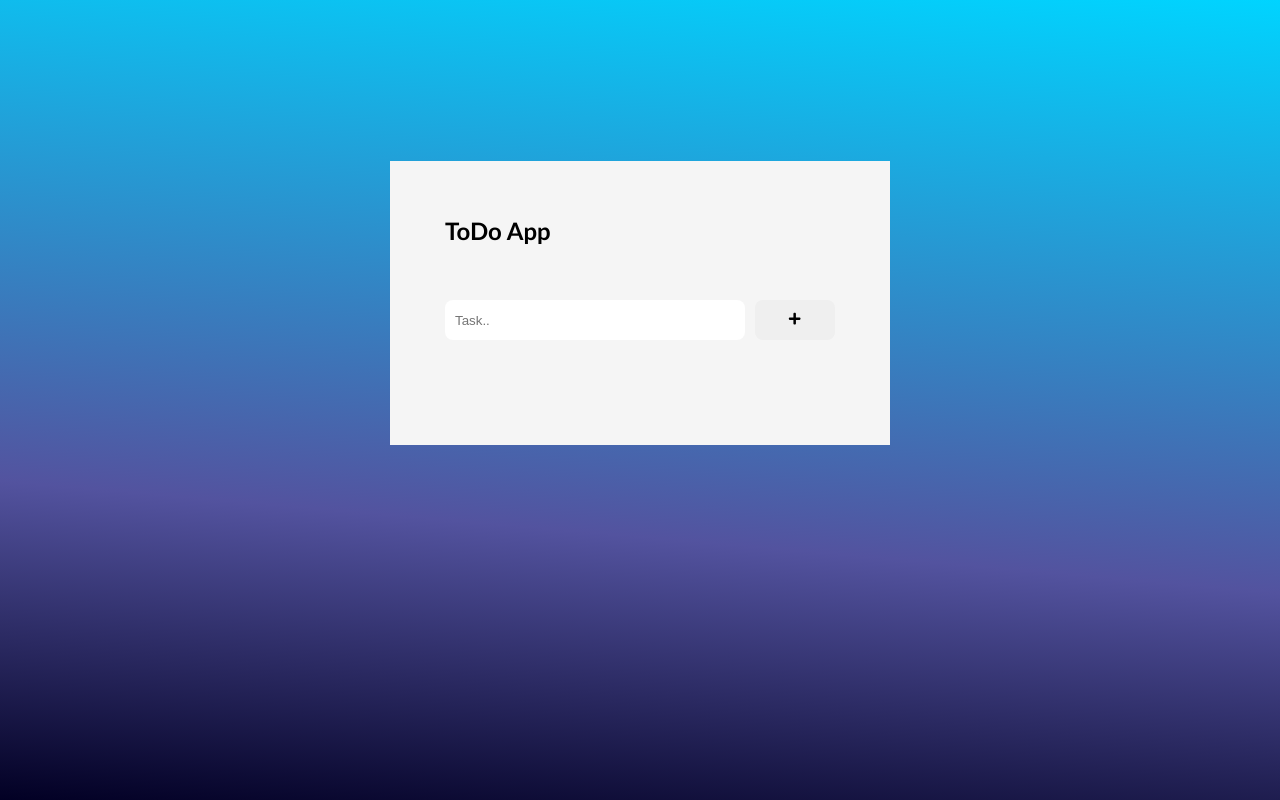
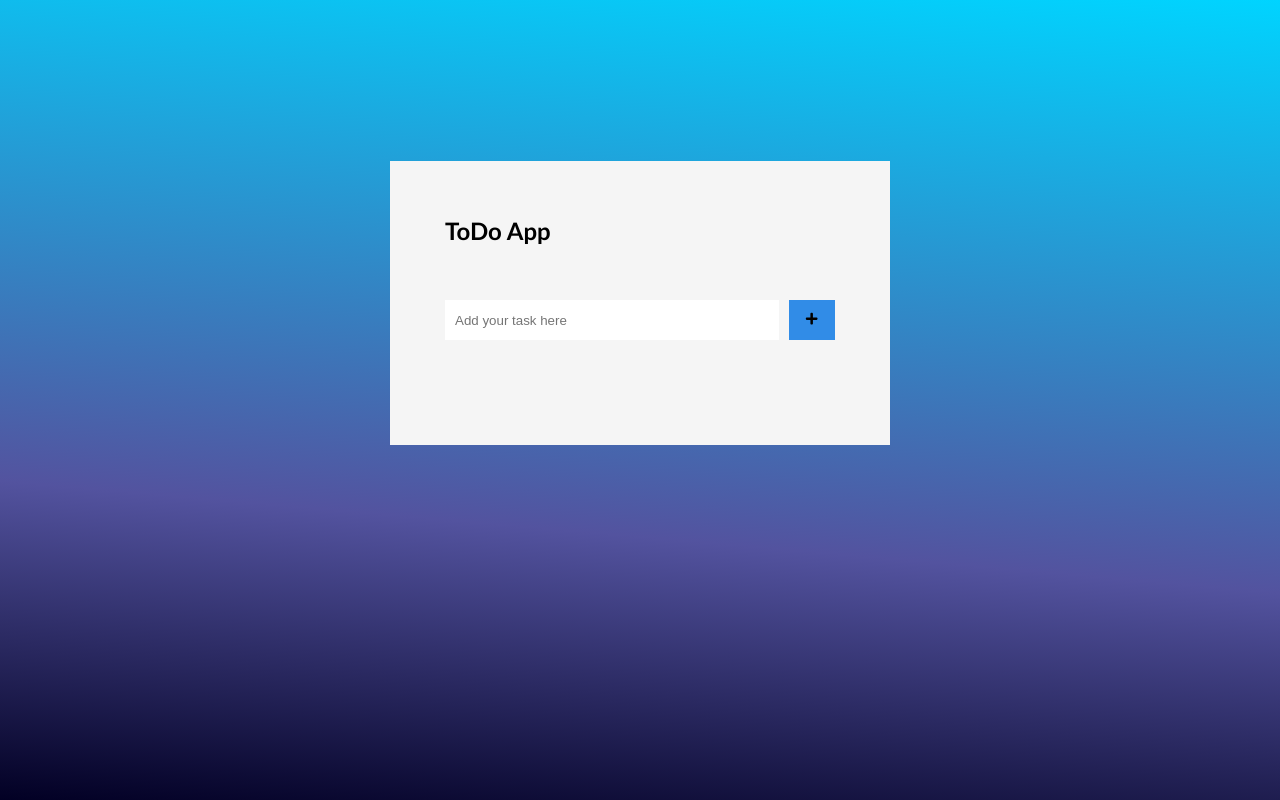
Before and after one commit to itsmenikhill/To-Do, a React (Create React App) app: page /dashboard in a window 1280 px wide. Shown: the top 800 px of the page. Built offline with nearby package versions, Linux system fonts and the light colour scheme.

Commit message:
added react context api for login

```diff
--- a/src/App.css
+++ b/src/App.css
@@ -13,7 +13,6 @@ body {
 }
 
 .App {
-  /* background-color: beige; */
   display: flex;
   flex-direction: column;
   justify-content: center;
@@ -38,21 +37,23 @@ body {
 }
 
 .header input {
+  flex: 77%;
   padding: 10px;
   margin: 5px;
   width: 300px;
   height: 40px;
   border: none;
-  border-radius: 8px;
+  border-radius: 0px;
 }
 
 .header button {
+  flex: 5%;
   padding: 5px;
   margin: 5px;
   width: 80px;
   height: auto;
   border: none;
-  border-radius: 8px;
+  background-color: #318CE7;
 }
 
 .todolist {
@@ -69,8 +70,6 @@ body {
   height: 50px;
   display: flex;
   color: black;
-  margin: 10px;
-  border-radius: 8px;
   flex-direction: row;
   justify-content: center;
 }
@@ -84,18 +83,16 @@ body {
   width: 300px;
   height: 20px;
   border: none;
-  border-radius: 8px;
 }
 
 .task button {
   background-color: rgb(239, 117, 117);
-  flex: 22%;
+  flex: 10%;
   padding: 5px;
   margin: 5px;
   width: 80px;
   height: auto;
   border: none;
-  border-radius: 8px;
 }
 
 button:hover{
@@ -146,7 +143,7 @@ button:hover{
 }
 
 .form-button:hover {
-  background-position: right center; /* change the direction of the change here */
+  background-position: right center;
   color: #fff;
   text-decoration: none;
 }
@@ -169,13 +166,11 @@ input {
   box-sizing: border-box;
   border: none;
   padding: 15px 0 15px 15px;
-  border-radius: 8px;
 }
 
 .container {
   background-color: whitesmoke;
   margin: 100px;
-  /* border-radius: 20px; */
   position: relative;
 }
 
@@ -183,7 +178,6 @@ input {
   font-family: 'Trebuchet MS', 'Lucida Sans Unicode', 'Lucida Grande', 'Lucida Sans', Arial, sans-serif;
   margin-right: 10px;
 }
-
 
 .logout-app {
   width: 90rem;
--- a/src/App.tsx
+++ b/src/App.tsx
@@ -3,18 +3,19 @@ import "./App.css";
 import Dashboard from "./Pages/Dashboard";
 import Login from "./Pages/Login";
 import { BrowserRouter, Route, Routes } from "react-router-dom";
-
+import { MyProvider } from "./Components/MyContext";
 
 const App: FC = () => {
-
   return (
     <div className="App">
-      <BrowserRouter>
-        <Routes>
-          <Route path="/login" element={<Login/>} />
-          <Route path='/dashboard' element={<Dashboard/>} />
-        </Routes>
-      </BrowserRouter>
+      <MyProvider>
+        <BrowserRouter>
+          <Routes>
+            <Route path="/login" element={<Login />} />
+            <Route path="/dashboard" element={<Dashboard />} />
+          </Routes>
+        </BrowserRouter>
+      </MyProvider>
     </div>
   );
 };
--- /dev/null
+++ b/src/Components/MyContext.tsx
@@ -0,0 +1,20 @@
+import React, { createContext } from "react";
+
+interface Creds {
+  email: string;
+  password: string;
+}
+
+const ValidCreds: Creds = {
+  email: "nikhil@gmail.com",
+  password: "nikhil123",
+};
+const MyContext = createContext(ValidCreds);
+
+const MyProvider = ({ children }: any) => {
+  return (
+    <MyContext.Provider value={ValidCreds}>{children}</MyContext.Provider>
+  );
+};
+
+export { MyProvider, MyContext };
--- a/src/Pages/Dashboard.tsx
+++ b/src/Pages/Dashboard.tsx
@@ -42,7 +42,7 @@ const Dashboard: FC = () => {
             <div className="input-container">
               <input
                 type="text"
-                placeholder="Task.."
+                placeholder="Add your task here"
                 name="name"
                 value={task}
                 onChange={handleChange}
--- a/src/Pages/Login.tsx
+++ b/src/Pages/Login.tsx
@@ -1,20 +1,12 @@
-import React, { ChangeEvent, useState, useEffect, FormEventHandler } from "react";
+import React, { ChangeEvent, useState, useEffect, FormEventHandler, useContext } from "react";
 import "../App.css";
 import { useNavigate } from "react-router-dom";
+import { MyContext } from "../Components/MyContext";
 
 const Login = () => {
 
-  interface Creds {
-    email: string;
-    password: string;
-  }
-
-  const ValidCreds:Creds = {
-    email: "nikhil@gmail.com",
-    password: "nikhil123"
-  }
-
   const navigate = useNavigate();
+  const ValidCreds = useContext(MyContext);
   const [email, setEmail] = useState<string>("");
   const [password, setPassword] = useState<string>("");
 
```
